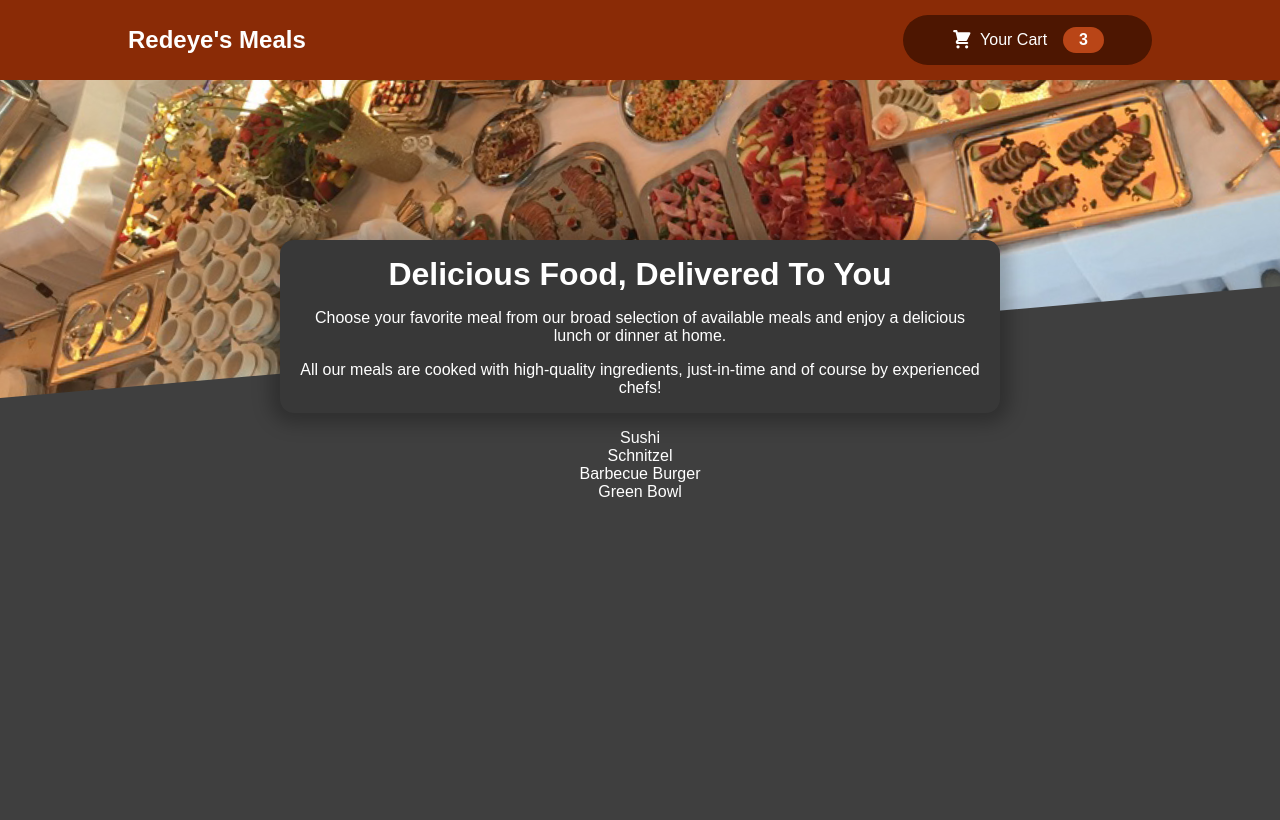
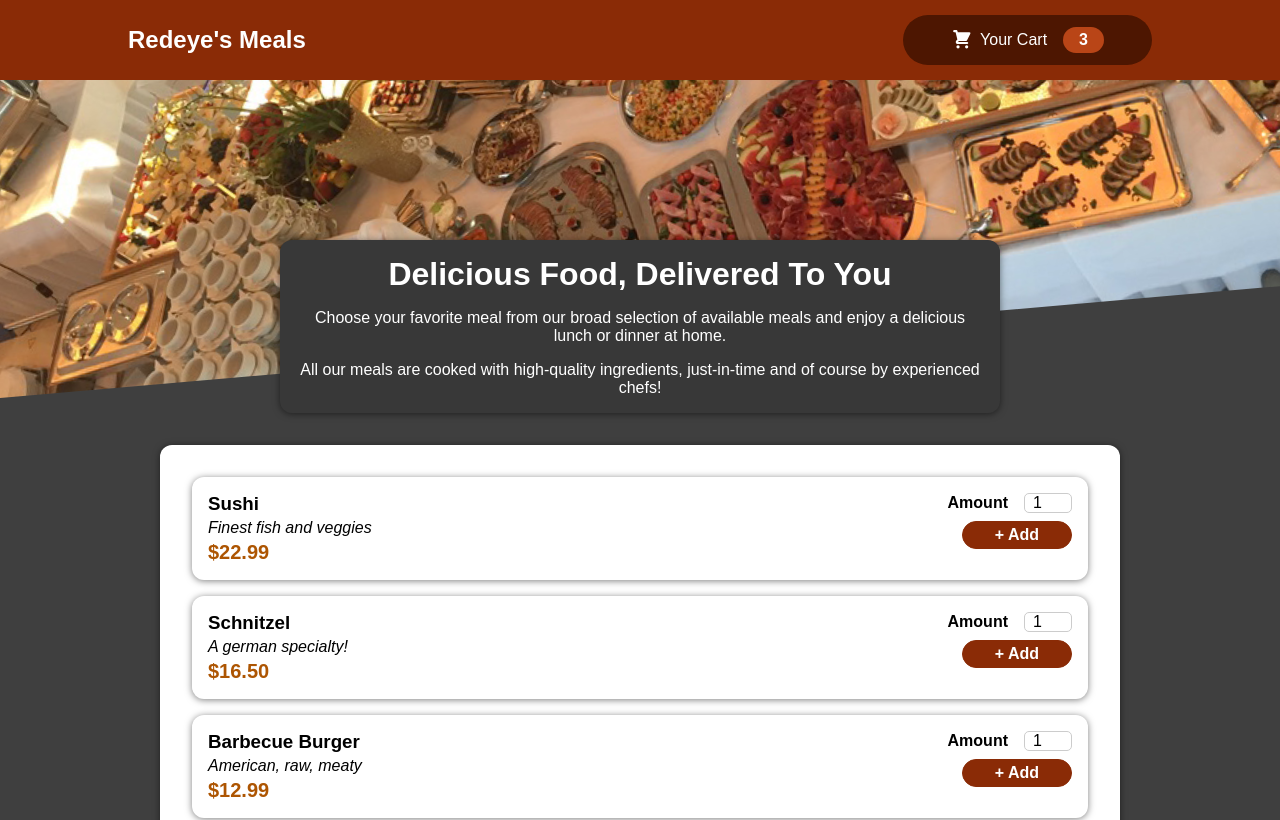
Before and after one commit to Jagadish-prasad-mohanty/React-main-meal-project, a React (Create React App) app: page / in a window 1280 px wide. Shown: the top 820 px of the page. Built offline with nearby package versions, Linux system fonts and the light colour scheme.

Commit message:
indivisual meal element added

```diff
--- a/src/Components/Meals/AvailableMealsComponent.js
+++ b/src/Components/Meals/AvailableMealsComponent.js
@@ -1,42 +1,52 @@
-import React from 'react';
-import classes from './AvailableMealsComponent.module.css'
+import React from "react";
+import classes from "./AvailableMealsComponent.module.css";
+import IndivisualMeal from "./IndivisualMeal/IndivisualMeal";
+import Card from "../UI/Card/Card";
 
 const DUMMY_MEALS = [
   {
-      id: 'm1',
-      name: 'Sushi',
-      description: 'Finest fish and veggies',
+    id: "m1",
+    name: "Sushi",
+    description: "Finest fish and veggies",
     price: 22.99,
   },
   {
-      id: 'm2',
-      name: 'Schnitzel',
-      description: 'A german specialty!',
+    id: "m2",
+    name: "Schnitzel",
+    description: "A german specialty!",
     price: 16.5,
   },
   {
-      id: 'm3',
-      name: 'Barbecue Burger',
-      description: 'American, raw, meaty',
+    id: "m3",
+    name: "Barbecue Burger",
+    description: "American, raw, meaty",
     price: 12.99,
   },
   {
-      id: 'm4',
-      name: 'Green Bowl',
-      description: 'Healthy...and green...',
+    id: "m4",
+    name: "Green Bowl",
+    description: "Healthy...and green...",
     price: 18.99,
   },
 ];
 
 function AvailableMealsComponent() {
-    const avlMeals= DUMMY_MEALS.map(meal=><li>{meal.name}</li>)
+  const avlMeals = DUMMY_MEALS.map((meal) => (
+    <IndivisualMeal
+      key={meal.id}
+      name={meal.name}
+      desc={meal.description}
+      price={meal.price}
+    />
+  ));
   return (
-        <section className={classes.section}>
-            <ul>
-            {avlMeals}
-        </ul>
+    <section className={classes.meals}>
+    <Card>
+
+      <ul>{avlMeals}</ul>
+    </Card>
     </section>
-    )
+  );
 }
 
-export default AvailableMealsComponent
+export default AvailableMealsComponent;
--- a/src/Components/Meals/AvailableMealsComponent.module.css
+++ b/src/Components/Meals/AvailableMealsComponent.module.css
@@ -1,5 +1,24 @@
-.section{
-    color: white;
-    text-align: center;
-    margin-top: 1rem;
-}
+.meals {
+    max-width: 60rem;
+    width: 90%;
+    margin: 2rem auto;
+    animation: meals-appear 1s ease-out forwards;
+  }
+
+  .meals ul {
+    list-style: none;
+    margin: 0;
+    padding: 0;
+  }
+
+  @keyframes meals-appear {
+    from {
+      opacity: 0;
+      transform: translateY(3rem);
+    }
+
+    to {
+      opacity: 1;
+      transform: translateY(0);
+    }
+  }
--- /dev/null
+++ b/src/Components/Meals/IndivisualMeal/IndivisualMeal.js
@@ -0,0 +1,22 @@
+import React from "react";
+import Card from "../../UI/Card/Card";
+import classes from "./IndivisualMeal.module.css";
+import MealForm from "./MealForm";
+
+function IndivisualMeal(props) {
+    const price=`$${props.price.toFixed(2)}`
+  return (
+    <li>
+      <Card className={classes.meal}>
+        <div>
+          <h3>{props.name}</h3>
+          <div className={classes.desc}>{props.desc}</div>
+          <div className={classes.price}>{price}</div>
+        </div>
+      <MealForm/>
+      </Card>
+    </li>
+  );
+}
+
+export default IndivisualMeal;
--- /dev/null
+++ b/src/Components/Meals/IndivisualMeal/IndivisualMeal.module.css
@@ -0,0 +1,21 @@
+.meal {
+    display: flex;
+    justify-content: space-between;
+    margin: 1rem;
+    padding-bottom: 1rem;
+  }
+
+  .meal h3 {
+    margin: 0 0 0.25rem 0;
+  }
+
+  .desc {
+    font-style: italic;
+  }
+
+  .price {
+    margin-top: 0.25rem;
+    font-weight: bold;
+    color: #ad5502;
+    font-size: 1.25rem;
+  }
--- /dev/null
+++ b/src/Components/Meals/IndivisualMeal/MealForm.js
@@ -0,0 +1,28 @@
+import React from 'react';
+import Input from '../../UI/Input/Input'
+import classes from './MealForm.module.css';
+
+function MealForm(props) {
+    return (
+        <form className={classes.form}>
+            <Input label='Amount'
+                input={
+                    {
+                        id:'_amount'+ props.id,
+                        min:'1',
+                        max:'5',
+                        step:'1',
+                        type:'number',
+                        defaultValue:'1'
+                    }
+                }
+            />
+
+            <button>
+                + Add
+            </button>
+        </form>
+    )
+}
+
+export default MealForm
--- /dev/null
+++ b/src/Components/Meals/IndivisualMeal/MealForm.module.css
@@ -0,0 +1,20 @@
+.form {
+    text-align: right;
+  }
+
+  .form button {
+    font: inherit;
+    cursor: pointer;
+    background-color: #8a2b06;
+    border: 1px solid #8a2b06;
+    color: white;
+    padding: 0.25rem 2rem;
+    border-radius: 20px;
+    font-weight: bold;
+  }
+
+  .form button:hover,
+  .form button:active {
+    background-color: #641e03;
+    border-color: #641e03;
+  }
--- a/src/Components/Meals/MealSummary.js
+++ b/src/Components/Meals/MealSummary.js
@@ -1,8 +1,9 @@
+import Card from '../UI/Card/Card';
 import classes from './MealSummary.module.css';
 
 const MealsSummary = () => {
   return (
-    <section className={classes.summary}>
+    <Card className={classes.summary}>
       <h2>Delicious Food, Delivered To You</h2>
       <p>
         Choose your favorite meal from our broad selection of available meals
@@ -12,7 +13,7 @@ const MealsSummary = () => {
         All our meals are cooked with high-quality ingredients, just-in-time and
         of course by experienced chefs!
       </p>
-    </section>
+    </Card>
   );
 };
 
--- a/src/Components/Meals/MealSummary.module.css
+++ b/src/Components/Meals/MealSummary.module.css
@@ -8,9 +8,7 @@
     position: relative;
     background-color: #383838;
     color: white;
-    border-radius: 14px;
     padding: 1rem;
-    box-shadow: 0 1px 18px 10px rgba(0, 0, 0, 0.25);
   }
 
   .summary h2 {
--- /dev/null
+++ b/src/Components/UI/Card/Card.js
@@ -0,0 +1,12 @@
+import React from 'react';
+import classes from './Card.module.css';
+
+function Card(props) {
+    return (
+        <div className={`${classes.Card} ${props.className?props.className:null}`}>
+            {props.children}
+        </div>
+    )
+}
+
+export default Card
--- /dev/null
+++ b/src/Components/UI/Card/Card.module.css
@@ -0,0 +1,6 @@
+.Card{
+    border-radius: 12px;
+    box-shadow: 0 1px 7px rgba(0,0,0,0.5);
+    padding: 1rem;
+    background-color: white;
+}
--- /dev/null
+++ b/src/Components/UI/Input/Input.js
@@ -0,0 +1,13 @@
+import React from 'react'
+import classes from './Input.module.css'
+
+function Input(props) {
+    return (
+        <div className={classes.Input}>
+            <label htmlFor={props.id}>{props.label}</label>
+            <input {...props.input}/>
+        </div>
+    )
+}
+
+export default Input
--- /dev/null
+++ b/src/Components/UI/Input/Input.module.css
@@ -0,0 +1,18 @@
+.Input {
+    display: flex;
+    align-items: center;
+    margin-bottom: 0.5rem;
+  }
+
+  .Input label {
+    font-weight: bold;
+    margin-right: 1rem;
+  }
+
+  .Input input {
+    width: 3rem;
+    border-radius: 5px;
+    border: 1px solid #ccc;
+    font: inherit;
+    padding-left: 0.5rem;
+  }
```
Lines whose indentation alone changed are shown as unchanged.
